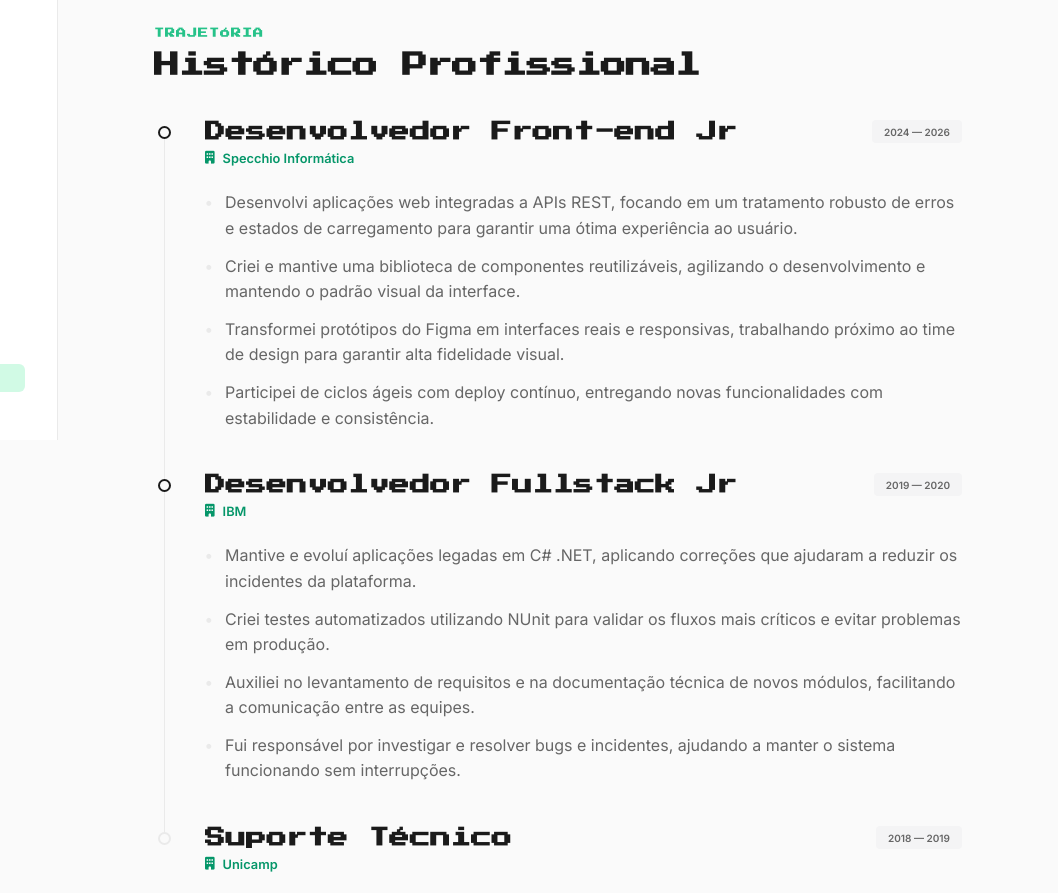
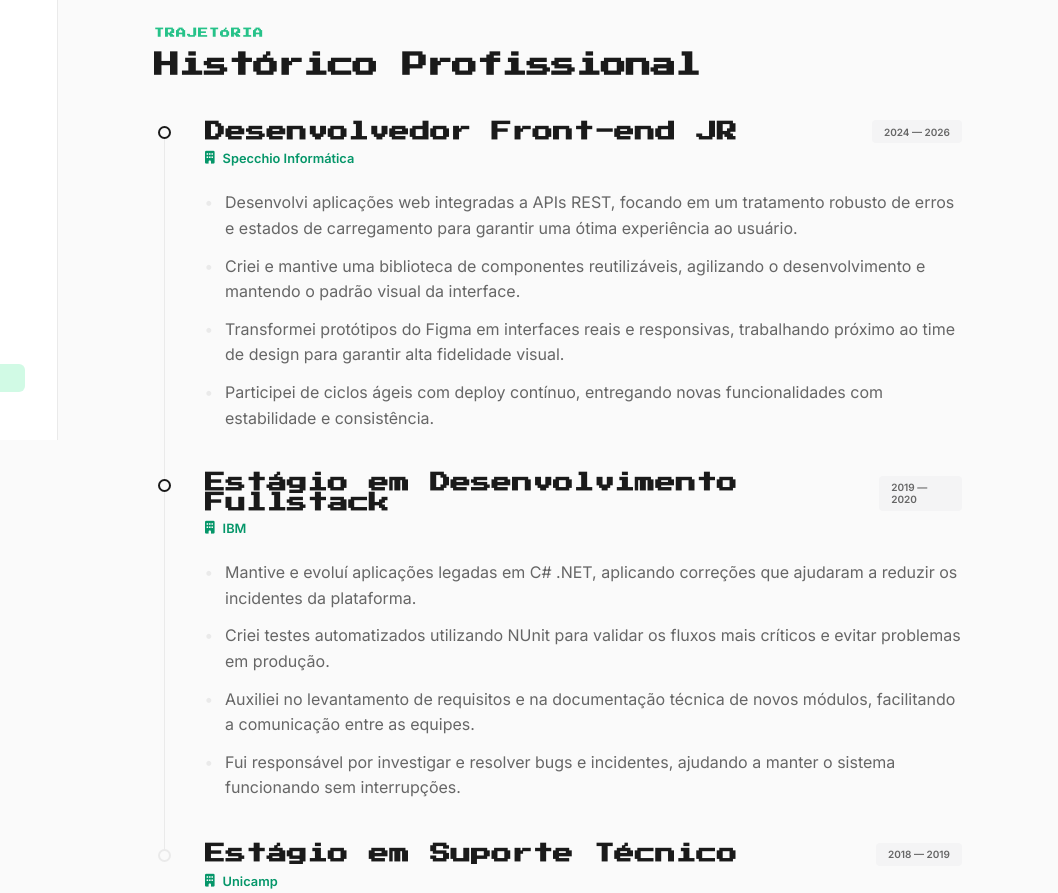
Before and after one commit to igordone/igordone.github.io, a plain HTML site: page index.html in a window 1280 px wide. Shown: the part 360-1253 px from the top of the page, 222-1280 px from the left. Drawn offline with nearby package versions, Linux system fonts and the light colour scheme; animation ran at ten frames a second.

Commit message:
fix text

```diff
--- a/index.html
+++ b/index.html
@@ -68,7 +68,7 @@
                     <div class="timeline-dot"></div>
                     <div class="timeline-content">
                         <div class="timeline-header">
-                            <h3>Desenvolvedor Front-end Jr</h3>
+                            <h3>Desenvolvedor Front-end JR</h3>
                             <span class="timeline-date">2024 — 2026</span>
                         </div>
                         <span class="timeline-company"><i class="fa-solid fa-building"></i> Specchio Informática</span>
@@ -90,7 +90,7 @@
                     <div class="timeline-dot"></div>
                     <div class="timeline-content">
                         <div class="timeline-header">
-                            <h3>Desenvolvedor Fullstack Jr</h3>
+                            <h3>Estágio em Desenvolvimento Fullstack</h3>
                             <span class="timeline-date">2019 — 2020</span>
                         </div>
                         <span class="timeline-company"><i class="fa-solid fa-building"></i> IBM</span>
@@ -112,7 +112,7 @@
                     <div class="timeline-dot timeline-dot-last"></div>
                     <div class="timeline-content">
                         <div class="timeline-header">
-                            <h3>Suporte Técnico</h3>
+                            <h3>Estágio em Suporte Técnico</h3>
                             <span class="timeline-date">2018 — 2019</span>
                         </div>
                         <span class="timeline-company"><i class="fa-solid fa-building"></i> Unicamp</span>
```
